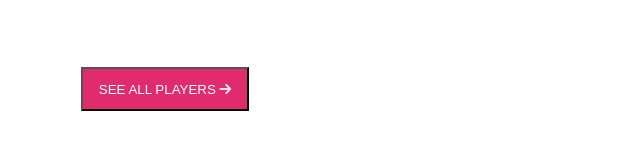
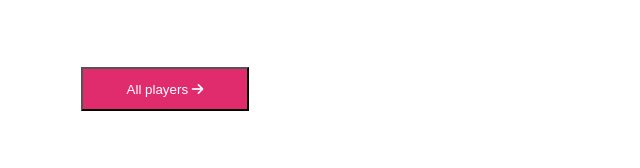
Before and after one commit to rased100/project-football-copa, a plain HTML site: page index.html in a window 1280 px wide. Shown: the part 2472-2640 px from the top of the page, 475-1115 px from the left. Drawn offline with Linux system fonts and the light colour scheme.

Commit message:
final-copaAmerica

```diff
--- a/index.html
+++ b/index.html
@@ -114,9 +114,8 @@
 
             </div>
             <div>
-                <button class="live-button player-btn">
-                    <a href="https://www.google.com/" target="_blank">SEE ALL PLAYERS <i
-                            class="fas fa-arrow-right"></i></a>
+                <button class="live-button">
+                    <a href="https://www.google.com/" target="_blank">All players <i class="fas fa-arrow-right"></i></a>
                 </button>
             </div>
         </section>
```
